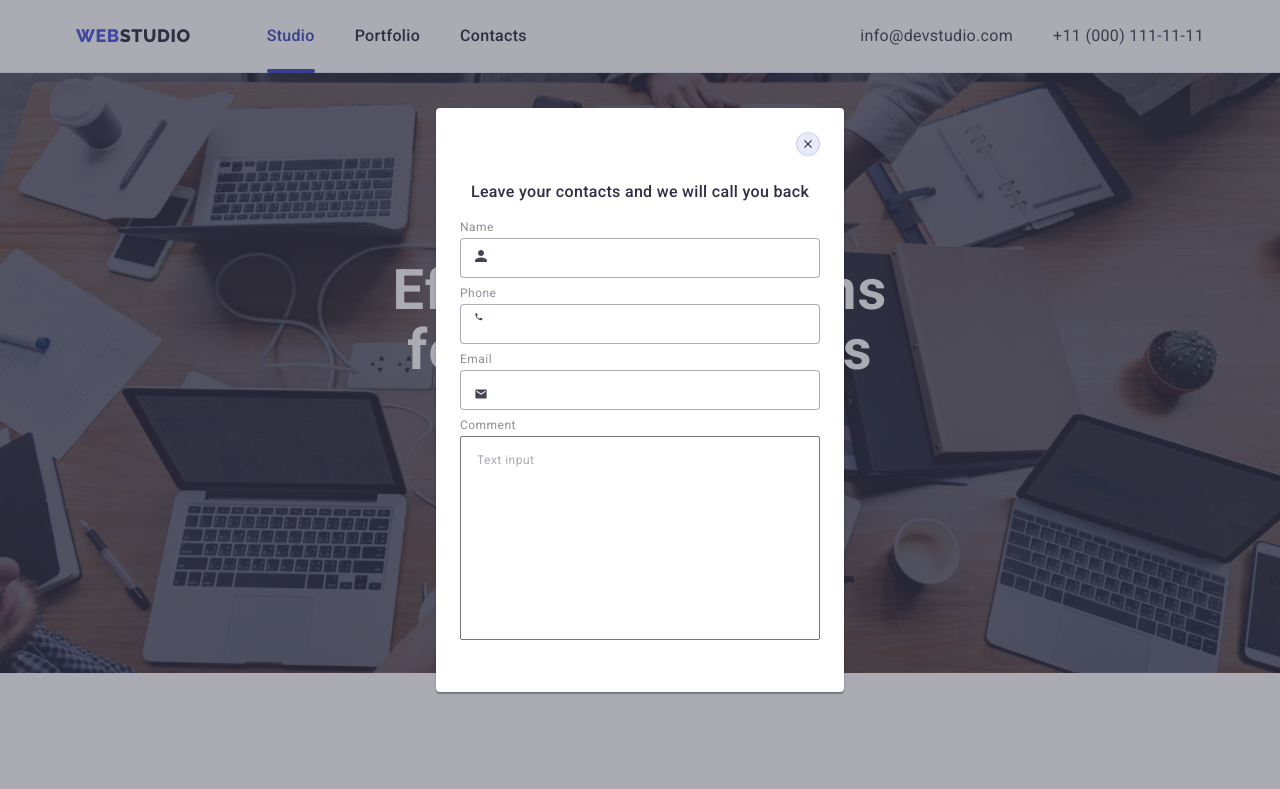
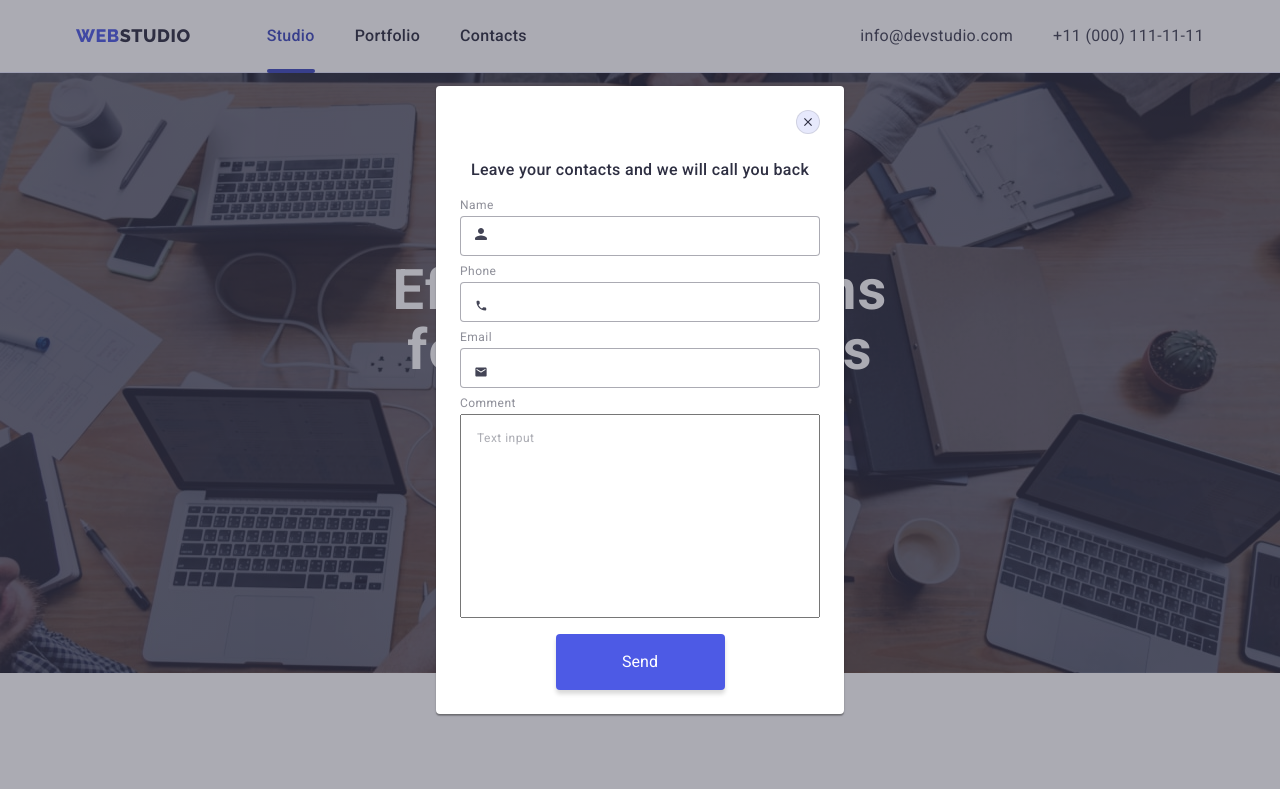
Before and after one commit to AleksandrDruk/goit-markup-hw-05, a plain HTML site: page index.html in a window 1280 px wide. Shown: the top 789 px of the page. Drawn offline with nearby package versions, Linux system fonts and the light colour scheme.

Commit message:
hw5
v0.2

```diff
--- a/css/style.css
+++ b/css/style.css
@@ -333,6 +333,7 @@ body {
 .textarea-form {
     padding-left: 16px;
     padding-top: 16px;
+    margin-bottom: 16px;
 
 }
 
@@ -349,10 +350,28 @@ body {
 }
 
 .modal-form svg {
-    display: inline-block;
     position: absolute;
     left: 12px;
     transform: translateY(50%);
+}
+
+.form-btn-send {
+    color: #fff;
+    border-radius: 4px;
+    padding: 16px 32px;
+    box-shadow: 0 4px 4px 0 rgba(0, 0, 0, 0.15);
+    background-color: var(--btn-color);
+    border: none;
+    transition: background-color 250ms cubic-bezier(0.4, 0, 0.2, 1);
+    display: inline-block;
+    width: 169px;
+    height: 56px;
+    margin: 0 auto;
+}
+
+.form-btn-send:hover,
+.form-btn-send:focus {
+    background-color: var(--hover-color);
 }
 
 /*Header-end*/
--- a/index.html
+++ b/index.html
@@ -67,7 +67,7 @@
 
               <label for="telephon">Phone</label>
               <div class="form-svg-box">
-                <svg class="form-telephon-svg" width="13" height="13">
+                <svg class="form-telephon-svg" width="18" height="24">
                   <use href="./images/icons.svg#icon-phone-black-18"></use>
                 </svg>
                 <input type="tel" name="telephon" id="telephon" class="input-telephon" />
@@ -81,6 +81,7 @@
               </div>
               <label for="subject">Comment</label>
               <textarea name="subject" id="subject" cols="30" rows="10" placeholder="Text input" class="textarea-form"></textarea>
+              <button class="form-btn-send" type="submit">Send</button>
             </form>
           </div>
         </div>
```
